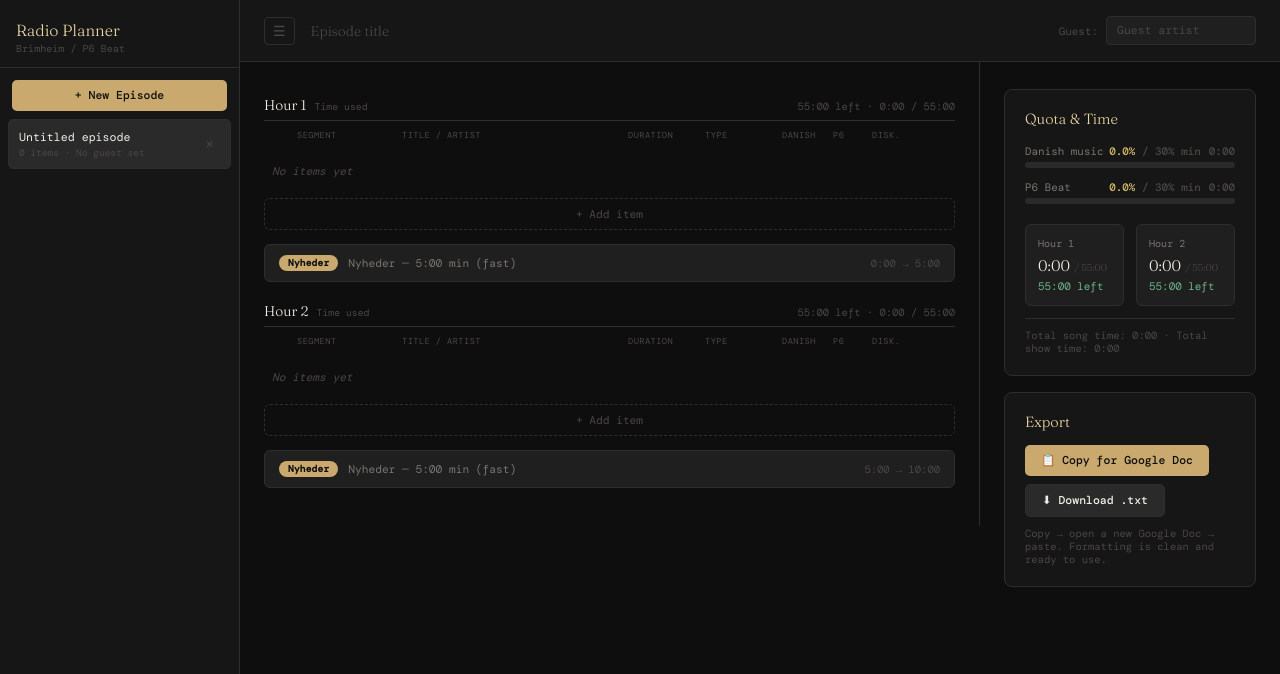
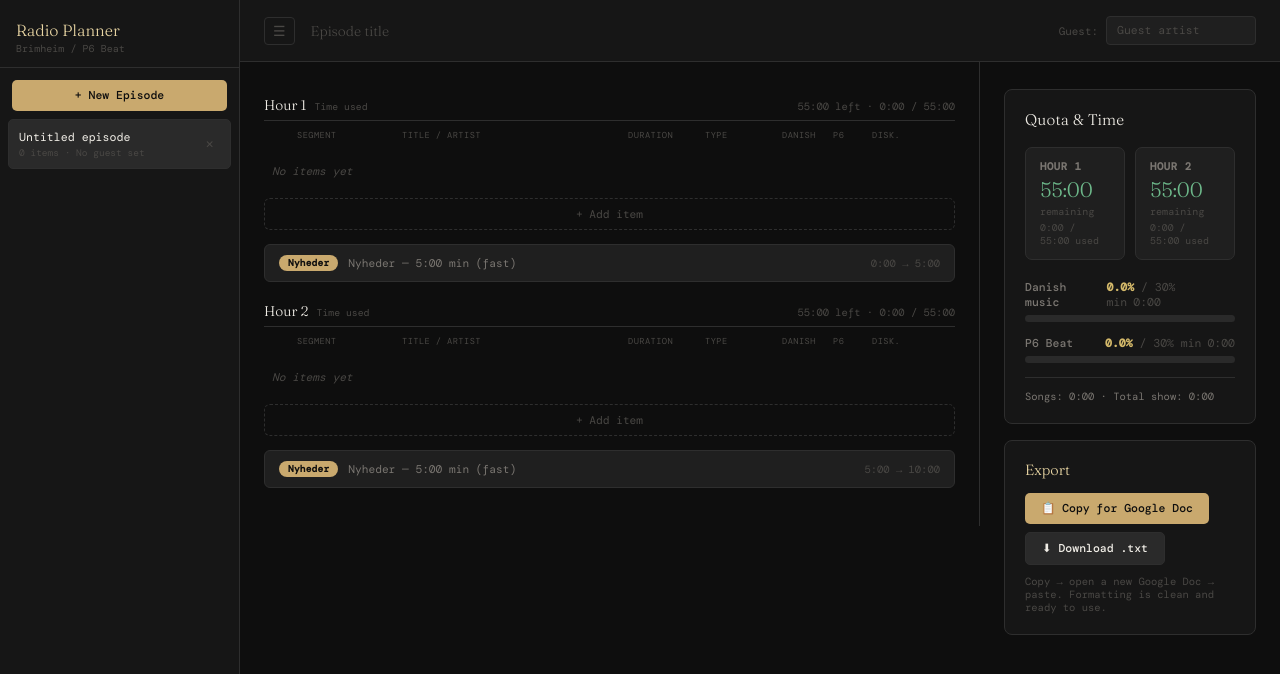
Before and after one commit to LorriBrimheim/brimheim-radio, a React (Create React App) app: page / in a window 1280 px wide. Both pictures are taken after a click on the button "+ New Episode". Shown: the top 674 px of the page. Built offline with nearby package versions, Linux system fonts and the light colour scheme; a web font is replaced by a local one.

Commit message:
Update QuotaBar.jsx

```diff
--- a/src/components/QuotaBar.jsx
+++ b/src/components/QuotaBar.jsx
@@ -5,20 +5,21 @@ const Bar = ({ label, pct, target, secs, color }) => {
   const met = pct >= target;
   const width = Math.min(pct, 100);
   return (
-    <div style={{ marginBottom: 12 }}>
-      <div style={{ display: 'flex', justifyContent: 'space-between', marginBottom: 4, fontSize: '0.78rem' }}>
-        <span style={{ color: 'var(--text-dim)' }}>{label}</span>
-        <span style={{ color: met ? 'var(--green)' : 'var(--yellow)', fontWeight: 500 }}>
-          {pct.toFixed(1)}% <span style={{ color: 'var(--text-muted)' }}>/ {target}% min</span>
-          <span style={{ color: 'var(--text-muted)', marginLeft: 8 }}>{formatDuration(secs)}</span>
+    <div style={{ marginBottom: 14 }}>
+      <div style={{ display: 'flex', justifyContent: 'space-between', marginBottom: 5 }}>
+        <span style={{ fontSize: '0.82rem', color: 'var(--text-dim)', fontWeight: 500 }}>{label}</span>
+        <span style={{ fontSize: '0.82rem', color: met ? 'var(--green)' : 'var(--yellow)', fontWeight: 600 }}>
+          {pct.toFixed(1)}%
+          <span style={{ color: 'var(--text-muted)', fontWeight: 400 }}> / {target}% min</span>
+          <span style={{ color: 'var(--text-muted)', fontWeight: 400, marginLeft: 6 }}>{formatDuration(secs)}</span>
         </span>
       </div>
-      <div style={{ height: 6, background: 'var(--surface3)', borderRadius: 3, overflow: 'hidden' }}>
+      <div style={{ height: 7, background: 'var(--surface3)', borderRadius: 4, overflow: 'hidden' }}>
         <div style={{
           height: '100%',
           width: `${width}%`,
           background: met ? color : 'var(--yellow)',
-          borderRadius: 3,
+          borderRadius: 4,
           transition: 'width 0.3s ease',
         }} />
       </div>
@@ -28,10 +29,6 @@ const Bar = ({ label, pct, target, secs, color }) => {
 
 export default function QuotaBar({ quotas, totalSecs, blockSecs }) {
   const { danishPct, p6Pct, danishSecs, p6Secs, totalSongSecs } = quotas;
-  const b1Used = blockSecs[0];
-  const b2Used = blockSecs[1];
-  const b1Remaining = 55 * 60 - b1Used;
-  const b2Remaining = 55 * 60 - b2Used;
 
   return (
     <div style={{
@@ -40,40 +37,54 @@ export default function QuotaBar({ quotas, totalSecs, blockSecs }) {
       borderRadius: 8,
       padding: 20,
     }}>
-      <div style={{ marginBottom: 16, fontFamily: 'Fraunces, serif', fontSize: '1.05rem', fontWeight: 300, color: 'var(--accent)' }}>
+      <div style={{ marginBottom: 18, fontFamily: 'Fraunces, serif', fontSize: '1.1rem', fontWeight: 400, color: 'var(--text)', letterSpacing: '0.01em' }}>
         Quota & Time
       </div>
 
-      <Bar label="Danish music" pct={danishPct} target={30} secs={danishSecs} color="var(--green)" />
-      <Bar label="P6 Beat" pct={p6Pct} target={30} secs={p6Secs} color="var(--blue)" />
-
-      <div style={{ marginTop: 20, display: 'grid', gridTemplateColumns: '1fr 1fr', gap: 12 }}>
+      {/* Hour blocks — show REMAINING as the main number */}
+      <div style={{ display: 'grid', gridTemplateColumns: '1fr 1fr', gap: 10, marginBottom: 20 }}>
         {[1, 2].map(b => {
           const used = blockSecs[b - 1];
           const remaining = 55 * 60 - used;
           const over = remaining < 0;
+          const tight = !over && remaining < 5 * 60;
+          const mainColor = over ? 'var(--red)' : tight ? 'var(--yellow)' : 'var(--green)';
           return (
             <div key={b} style={{
               background: 'var(--surface2)',
               border: `1px solid ${over ? 'var(--red)' : 'var(--border)'}`,
-              borderRadius: 6,
-              padding: 12,
+              borderRadius: 7,
+              padding: '12px 14px',
             }}>
-              <div style={{ fontSize: '0.72rem', color: 'var(--text-dim)', marginBottom: 6 }}>Hour {b}</div>
-              <div style={{ fontSize: '1.1rem', fontFamily: 'Fraunces, serif', color: over ? 'var(--red)' : 'var(--text)' }}>
-                {formatDuration(used)}
-                <span style={{ fontSize: '0.72rem', color: 'var(--text-muted)', marginLeft: 4 }}>/ 55:00</span>
+              <div style={{ fontSize: '0.75rem', color: 'var(--text-dim)', fontWeight: 600, marginBottom: 6, textTransform: 'uppercase', letterSpacing: '0.06em' }}>
+                Hour {b}
               </div>
-              <div style={{ fontSize: '0.78rem', marginTop: 4, color: over ? 'var(--red)' : 'var(--green)' }}>
-                {over ? `${formatDuration(Math.abs(remaining))} over` : `${formatDuration(remaining)} left`}
+              <div style={{
+                fontSize: '1.5rem',
+                fontFamily: 'Fraunces, serif',
+                fontWeight: 400,
+                color: mainColor,
+                lineHeight: 1,
+                letterSpacing: '-0.01em',
+              }}>
+                {over ? `+${formatDuration(Math.abs(remaining))}` : formatDuration(remaining)}
+              </div>
+              <div style={{ fontSize: '0.72rem', color: 'var(--text-muted)', marginTop: 5 }}>
+                {over ? 'over limit' : 'remaining'}
+              </div>
+              <div style={{ fontSize: '0.7rem', color: 'var(--text-muted)', marginTop: 3 }}>
+                {formatDuration(used)} / 55:00 used
               </div>
             </div>
           );
         })}
       </div>
 
-      <div style={{ marginTop: 12, fontSize: '0.75rem', color: 'var(--text-muted)', borderTop: '1px solid var(--border)', paddingTop: 10 }}>
-        Total song time: {formatDuration(totalSongSecs)} · Total show time: {formatDuration(totalSecs)}
+      <Bar label="Danish music" pct={danishPct} target={30} secs={danishSecs} color="var(--green)" />
+      <Bar label="P6 Beat" pct={p6Pct} target={30} secs={p6Secs} color="var(--blue)" />
+
+      <div style={{ marginTop: 14, fontSize: '0.75rem', color: 'var(--text-dim)', borderTop: '1px solid var(--border)', paddingTop: 12 }}>
+        Songs: {formatDuration(totalSongSecs)} · Total show: {formatDuration(totalSecs)}
       </div>
     </div>
   );
```
